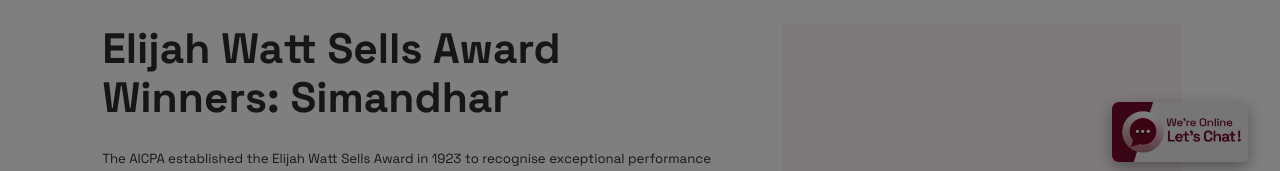
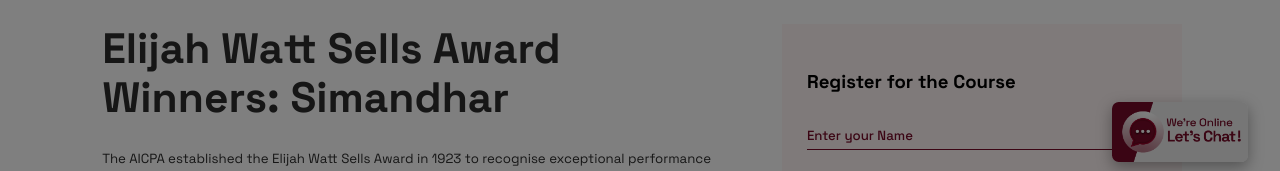
Before and after one commit to ShubhamSurve1832/simandhar, a Next.js app: page /CPA/watt-sells-award-winners in a window 1280 px wide. Shown: the part 616-787 px from the top of the page. Built offline with nearby package versions, Linux system fonts and the light colour scheme; no server answers.

Commit message:
Add files via upload
added

```diff
--- a/pages/CPA/watt-sells-award-winners.js
+++ b/pages/CPA/watt-sells-award-winners.js
@@ -46,7 +46,7 @@
                             <p>The AICPA established the Elijah Watt Sells Award in 1923 to recognise exceptional performance on the CPA Exam. Sells, one of the first CPAs in the United States, was instrumental in establishing the AICPA and advancing professional education within the field. The Watt Sells award, named after CPA pioneer Elijah Watt Sells, is granted to candidates who achieve a cumulative average score of 95.50 or higher on each of the four portions of the Uniform CPA Examination, complete testing during the calendar year, and pass all four sections on their first try.</p>
                         </div>
                         <div className='right-form-box'>
-                            {/* <CommonForm showTitle={true} /> */}
+                            <CommonForm showTitle={true} indexData={indexData.basicsOfAccounting}/>
                         </div>
                     </div>
                     <div className='mt-6'>
```
